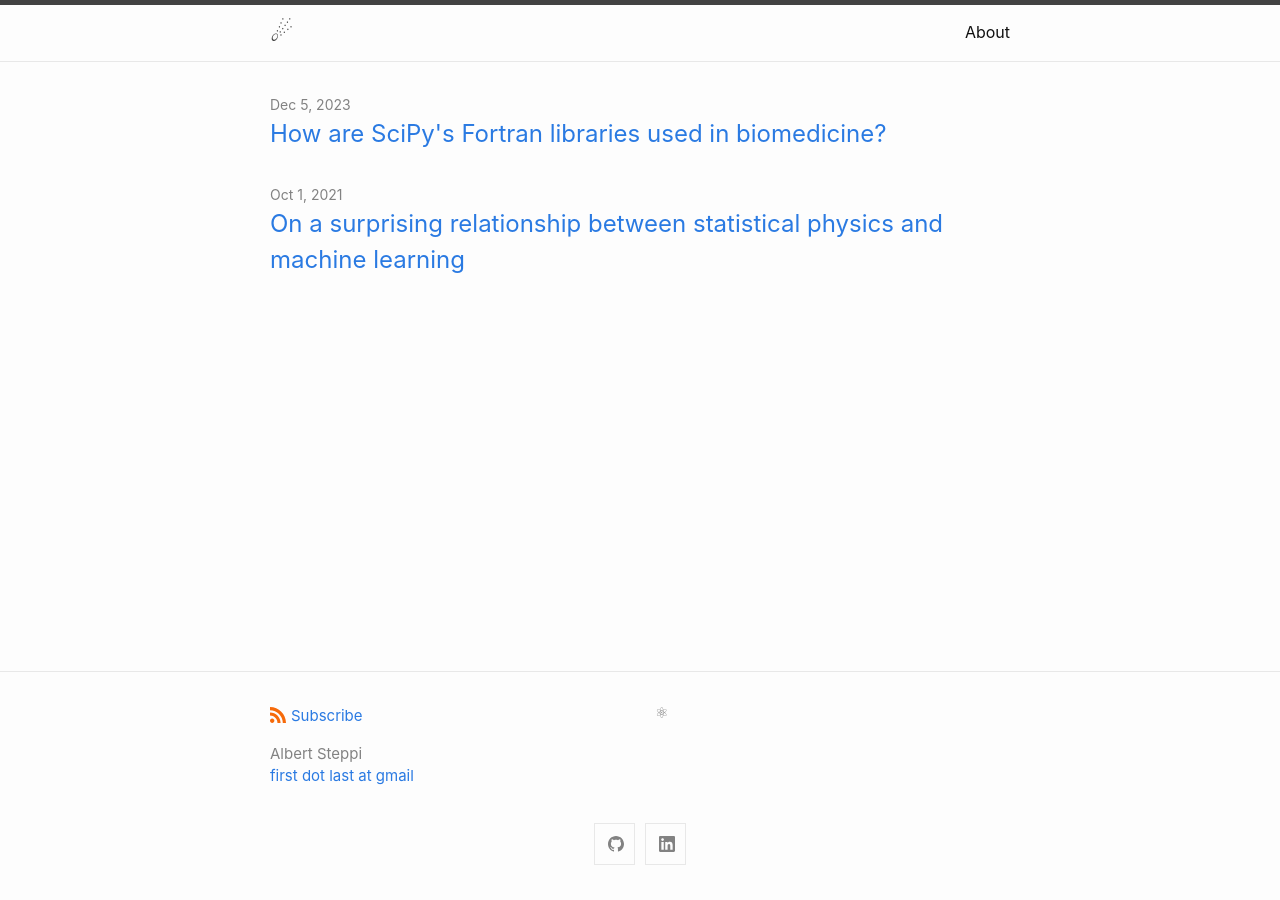
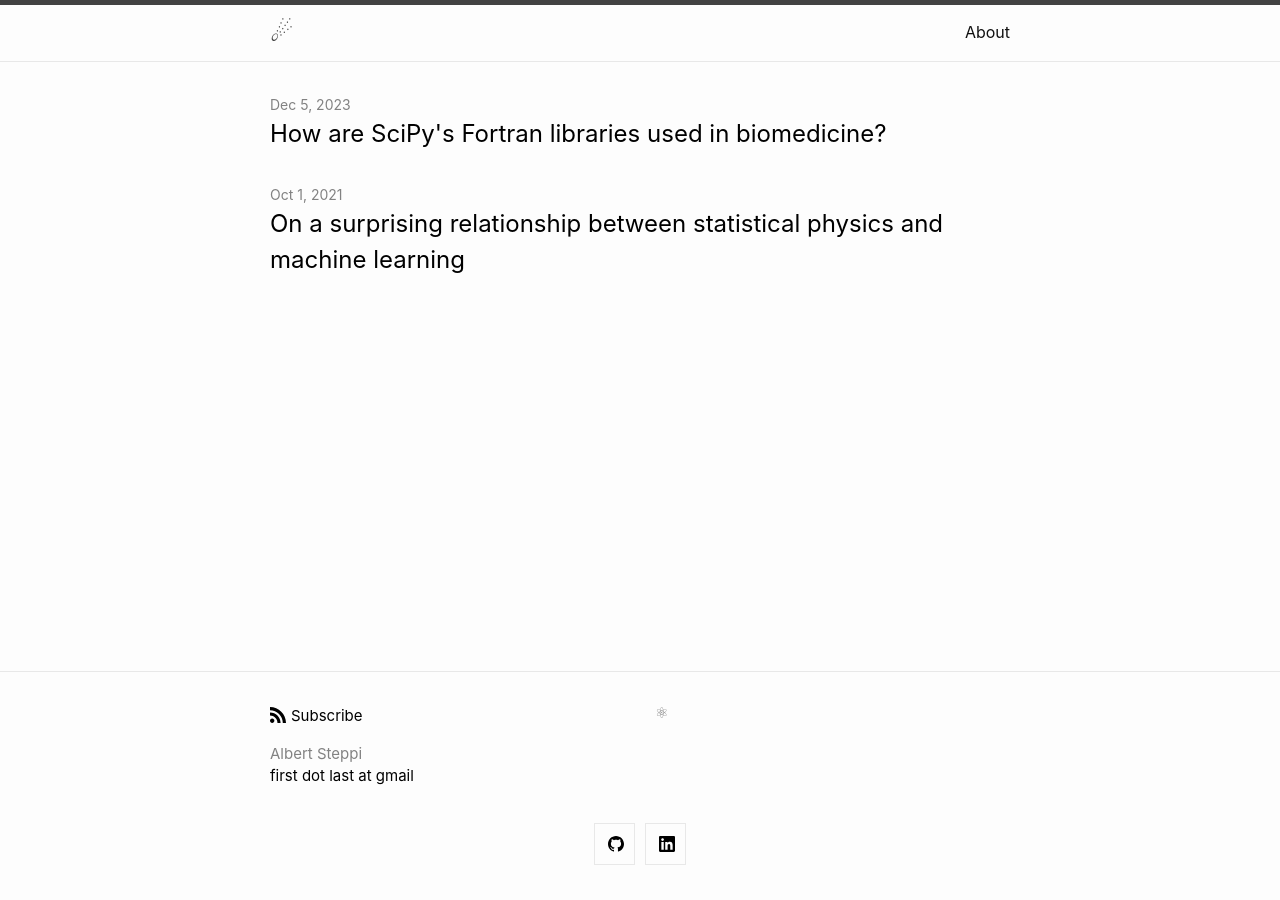
Before and after one commit to steppi/steppi.github.io, a Jekyll site: the page built from index.md, in a window 1280 px wide. Built offline with Jekyll 4.4.1, drawn with Linux system fonts in a browser that asks for light colours.

Commit message:
change colors

```diff
--- a/assets/css/style.scss
+++ b/assets/css/style.scss
@@ -4,4 +4,22 @@
 
 @import
   "minima/skins/{{ site.minima.skin | default: 'classic' }}",
-  "minima/initialize";
+"minima/initialize";
+
+a {
+  color: #000;
+  text-decoration: none;
+
+  &:visited {
+    color: #000;
+  }
+
+  &:hover {
+    color: #000;
+    text-decoration: underline;
+  }
+}
+
+.svg-icon {
+  fill: #000;
+}
```
